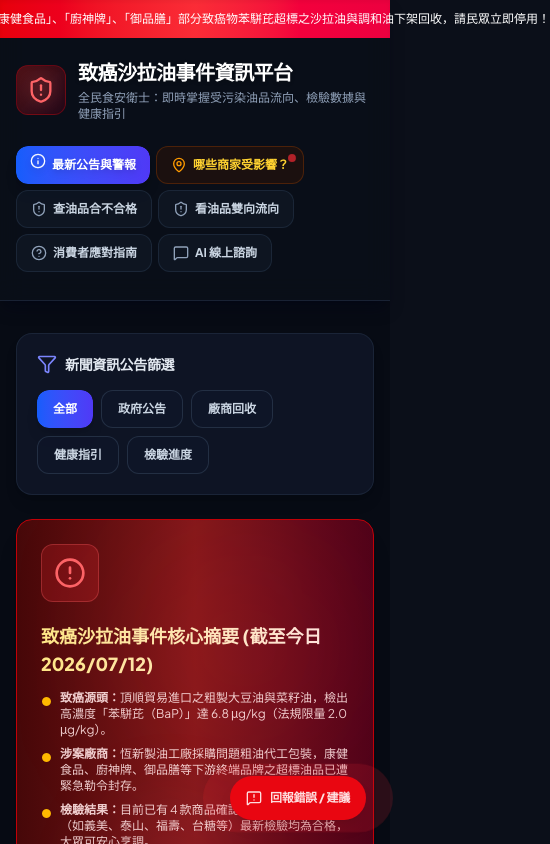
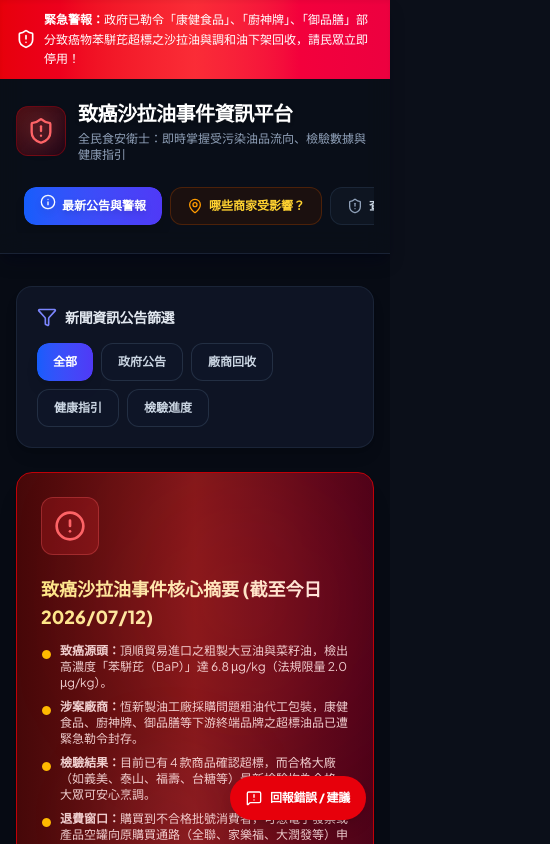
Before and after one commit to AI-taiwan/oil-safety-info, a React (Vite) app: page / in a window 390 px wide. Shown: the top 844 px of the page, 550 px wide, since content can reach past the window. Built offline with nearby package versions, Linux system fonts and the light colour scheme.

Commit message:
style: optimize mobile navigation and layout
- Add `hide-scrollbar` utility for cleaner UI.
- Enable horizontal scrolling for header tabs.
- Improve table responsiveness with minimum widths.
- Ensure consistent layout containers across components.

```diff
--- a/src/components/AdminDashboard.tsx
+++ b/src/components/AdminDashboard.tsx
@@ -84,7 +84,7 @@ export default function AdminDashboard() {
 
   if (!isAuthenticated) {
     return (
-      <div className="max-w-md mx-auto mt-10 p-6 bg-[#0b0f19] border border-slate-800 rounded-2xl shadow-xl">
+      <div className="w-full max-w-md mx-auto mt-10 p-6 bg-[#0b0f19] border border-slate-800 rounded-2xl shadow-xl">
         <div className="flex flex-col items-center gap-3 mb-6">
           <div className="bg-slate-900 p-3 rounded-full border border-slate-800">
             <Lock className="w-6 h-6 text-slate-400" />
--- a/src/components/Header.tsx
+++ b/src/components/Header.tsx
@@ -20,9 +20,9 @@ export default function Header({ activeTab, setActiveTab }: HeaderProps) {
     <header className="bg-[#0b0f19]/80 backdrop-blur-md border-b border-slate-800/80 sticky top-0 z-50 shadow-lg shadow-slate-950/40" id="header-root">
       {/* Emergency Top Banner */}
       <div className="bg-gradient-to-r from-red-600 via-red-500 to-rose-600 text-white text-xs sm:text-sm py-2.5 px-4 font-medium flex items-center justify-center shadow-inner" id="emergency-banner">
-        <div className="flex items-center gap-2 max-w-7xl">
-          <ShieldAlert className="w-4.5 h-4.5 animate-pulse flex-shrink-0" />
-          <span className="truncate">
+        <div className="flex items-center gap-2 max-w-7xl w-full min-w-0">
+          <ShieldAlert className="w-5 h-5 animate-pulse flex-shrink-0" />
+          <span className="leading-relaxed">
             <strong>緊急警報：</strong>政府已勒令「康健食品」、「廚神牌」、「御品膳」部分致癌物苯駢芘超標之沙拉油與調和油下架回收，請民眾立即停用！
           </span>
         </div>
@@ -45,7 +45,7 @@ export default function Header({ activeTab, setActiveTab }: HeaderProps) {
         </div>
 
         {/* Navigation Tabs */}
-        <nav className="flex flex-wrap gap-1.5 md:border-none pb-2 xl:pb-0" id="nav-tabs">
+        <nav className="flex overflow-x-auto hide-scrollbar xl:justify-end gap-2 md:border-none pb-2 xl:pb-0 px-2 sm:px-0" id="nav-tabs">
           {tabs.map((tab) => {
             const Icon = tab.icon;
             const isActive = activeTab === tab.id;
@@ -56,7 +56,7 @@ export default function Header({ activeTab, setActiveTab }: HeaderProps) {
                 key={tab.id}
                 id={`tab-btn-${tab.id}`}
                 onClick={() => setActiveTab(tab.id)}
-                className={`relative flex items-center gap-1.5 px-3.5 py-2.5 text-xs sm:text-sm font-bold rounded-xl transition-all duration-300 cursor-pointer overflow-hidden ${
+                className={`relative flex items-center justify-center shrink-0 gap-1.5 px-4 py-2.5 text-xs sm:text-sm font-bold rounded-xl transition-all duration-300 cursor-pointer overflow-hidden whitespace-nowrap ${
                   isActive
                     ? "text-white shadow-lg"
                     : isMerchants
--- a/src/components/LocalMerchants.tsx
+++ b/src/components/LocalMerchants.tsx
@@ -861,16 +861,16 @@ export default function LocalMerchants({ onTraceInSupply }: LocalMerchantsProps
           </div>
 
           {paginatedMerchants.length > 0 ? (
-            <div className="overflow-x-auto" id="merchants-table-wrapper">
-              <table className="w-full text-left border-collapse" id="merchants-table">
+            <div className="overflow-x-auto hide-scrollbar" id="merchants-table-wrapper">
+              <table className="w-full text-left border-collapse min-w-[900px]" id="merchants-table">
                 <thead>
                   <tr className="bg-slate-950/60 border-b border-slate-800 text-slate-200 text-xs font-bold uppercase">
-                    <th className="py-3.5 px-6 text-center w-16">序號</th>
-                    <th className="py-3.5 px-6 w-28">縣市</th>
-                    <th className="py-3.5 px-6">業者 / 商家名稱</th>
-                    <th className="py-3.5 px-6">進貨問題油品與規格</th>
-                    <th className="py-3.5 px-6 w-32">來源品牌</th>
-                    <th className="py-3.5 px-6 w-52 text-center">聯動與流向追蹤</th>
+                    <th className="py-3.5 px-4 text-center w-16 whitespace-nowrap">序號</th>
+                    <th className="py-3.5 px-4 w-24 whitespace-nowrap">縣市</th>
+                    <th className="py-3.5 px-4 min-w-[250px]">業者 / 商家名稱</th>
+                    <th className="py-3.5 px-4 min-w-[200px]">進貨問題油品與規格</th>
+                    <th className="py-3.5 px-4 w-28 whitespace-nowrap">來源品牌</th>
+                    <th className="py-3.5 px-4 w-48 text-center whitespace-nowrap">聯動與流向追蹤</th>
                   </tr>
                 </thead>
                 <tbody className="divide-y divide-slate-800/60 text-sm">
--- a/src/index.css
+++ b/src/index.css
@@ -10,3 +10,11 @@ body {
   background-color: #0b0f19;
   color: #f1f5f9;
 }
+
+.hide-scrollbar {
+  -ms-overflow-style: none;  /* IE and Edge */
+  scrollbar-width: none;  /* Firefox */
+}
+.hide-scrollbar::-webkit-scrollbar {
+  display: none;
+}
```
